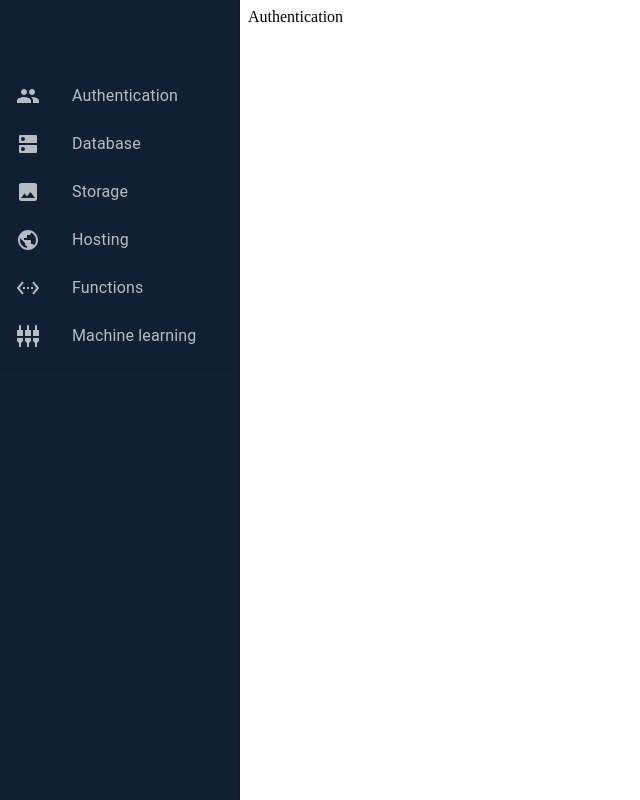
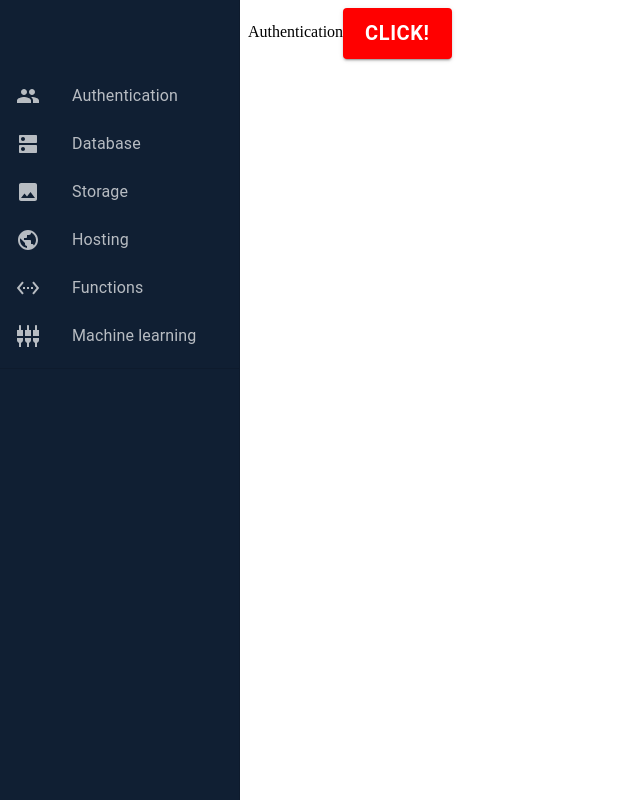
Before and after one commit to Mattarek/react-materialUI-practice, a React (Vite) app: page /storage in a window 1280 px wide. Shown: the whole page, without its empty margins (0-640 px from the left). Built offline with nearby package versions, Linux system fonts and the light colour scheme.

Commit message:
Button with props added

```diff
--- /dev/null
+++ b/src/components/common/commonButton/CommonButton.tsx
@@ -0,0 +1,22 @@
+import React from 'react';
+import Button, { ButtonProps } from '@mui/material/Button';
+
+export const CommonButton = ({
+    children,
+    color,
+    disabled,
+    size,
+    sx,
+    variant,
+}: ButtonProps) => {
+    return (
+        <Button
+            color={color}
+            disabled={disabled}
+            size={size}
+            sx={sx}
+            variant={variant}>
+            {children}
+        </Button>
+    );
+};
--- a/src/views/Authentication.tsx
+++ b/src/views/Authentication.tsx
@@ -1,12 +1,28 @@
-import React from 'react';
 import Grid from '@mui/material/Grid';
+import { CommonButton } from '../components/common/commonButton/CommonButton';
+export const Authentication = () => {
+    const buttonStyles = {
+        fontSize: 20,
+        fontWeight: 700,
+        backgroundColor: 'red',
+        '&:hover': {
+            backgroundColor: 'yellow',
+        },
+    };
 
-export const Authentication = () => {
     return (
         <Grid
             item
             xs={8}>
             Authentication
+            <CommonButton
+                size='large'
+                variant='contained'
+                color='error'
+                sx={buttonStyles}
+                disabled={false}>
+                Click!
+            </CommonButton>
         </Grid>
     );
 };
```
